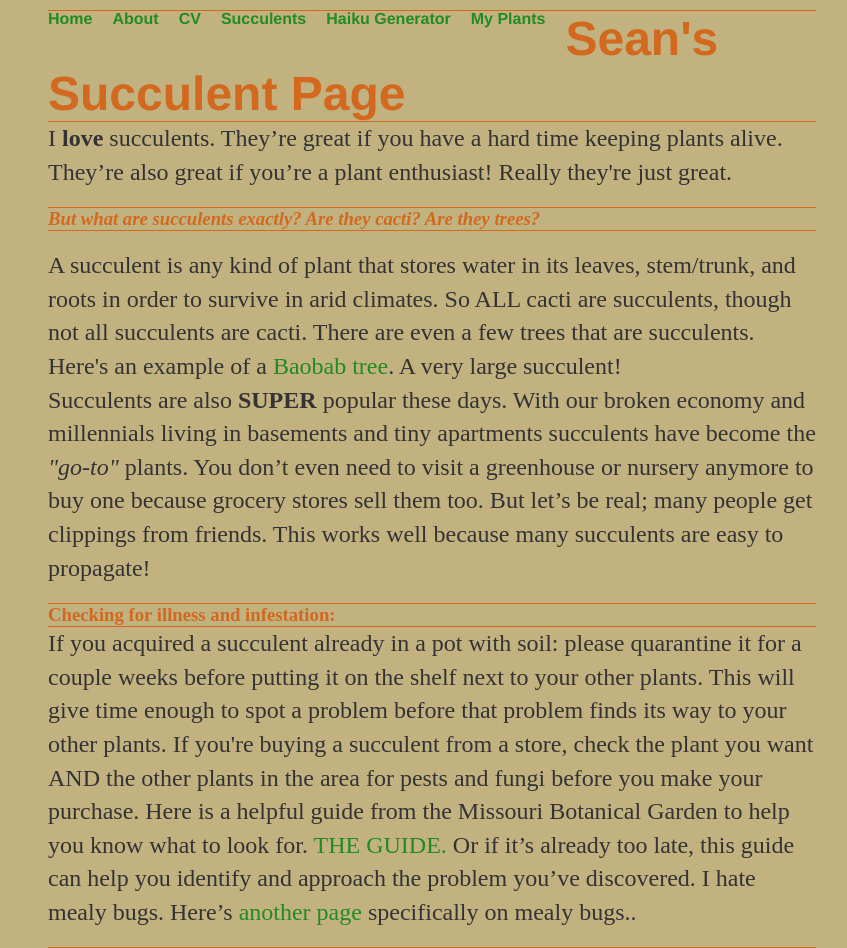
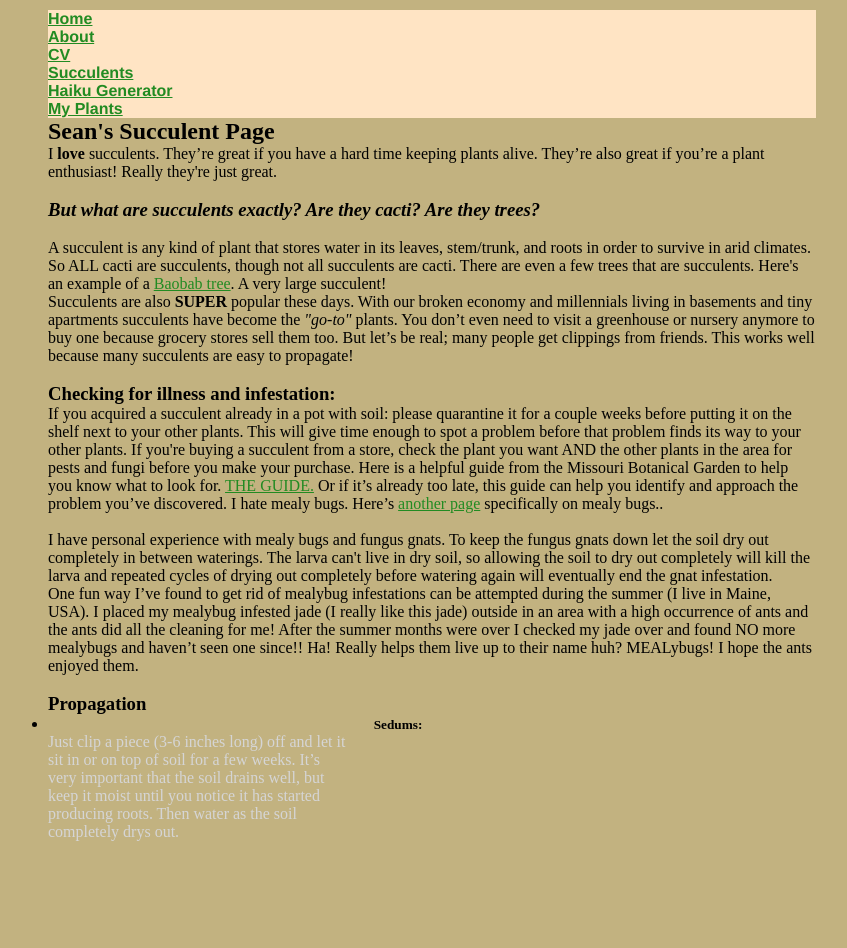
Before and after one commit to SeanEFletcher/SeanEFletcher.github.io, a Jekyll site: the page plants/index.html, which Jekyll copies as it is, in a window 1280 px wide. Shown: the top 948 px of the page, without its empty margins (208-1055 px from the left). Built offline with Jekyll 4.4.1, drawn with Linux system fonts in a browser that asks for light colours.

Commit message:
Update succulents.css

```diff
--- a/css/succulents.css
+++ b/css/succulents.css
@@ -72,13 +72,9 @@ nav ul, footer ul {
     font-weight: bold;
     background-color: bisque;
 }
+
 nav ul li, footer ul li {
-    float: left;
     margin-right: 20px;
-}
-a {
-    text-decoration: none;
-    color: #999;
 }
 
 body a {
@@ -88,43 +84,8 @@ body a {
 a:hover {
     text-decoration: underline;
 }
-h1 {
-    font-size: 3em;
-    font-family:'Helvetica', 'Arial', 'Sans-Serif';
-}
 
-h1, h2, h3, h4, h5, h6, aside {
-    color: 	#D2691E;
-    border-top: 1px solid #D2691E;
-    border-bottom:chocolate solid 1px;
-}
-
-p {
-    font-size: 1.5em;
-    line-height: 1.4em;
-    color: #333;
-}
 footer {
     border-top: 1px solid #d5d5d5;
     font-size: .8em;
 }
-
-section .intro {
-    text-align: center;
-}
-
-.sedums {
-    background-image: url(https://user-images.githubusercontent.com/75733067/105346043-0a005680-5bb3-11eb-9869-546c603f89d9.png);
-}
-
-.aloes {
-    background-image: url(https://user-images.githubusercontent.com/75733067/105346229-4df35b80-5bb3-11eb-83dc-cc2959166b65.png);
-}
-
-.jades {
-    background-image: url(https://user-images.githubusercontent.com/75733067/105346180-3caa4f00-5bb3-11eb-9943-b7a02ad2910a.png);
-}
-
-.christmas-cacti{
-    background-image: url(https://user-images.githubusercontent.com/75733067/105346152-3025f680-5bb3-11eb-821a-1eedbaa265d5.png);
-}
```
